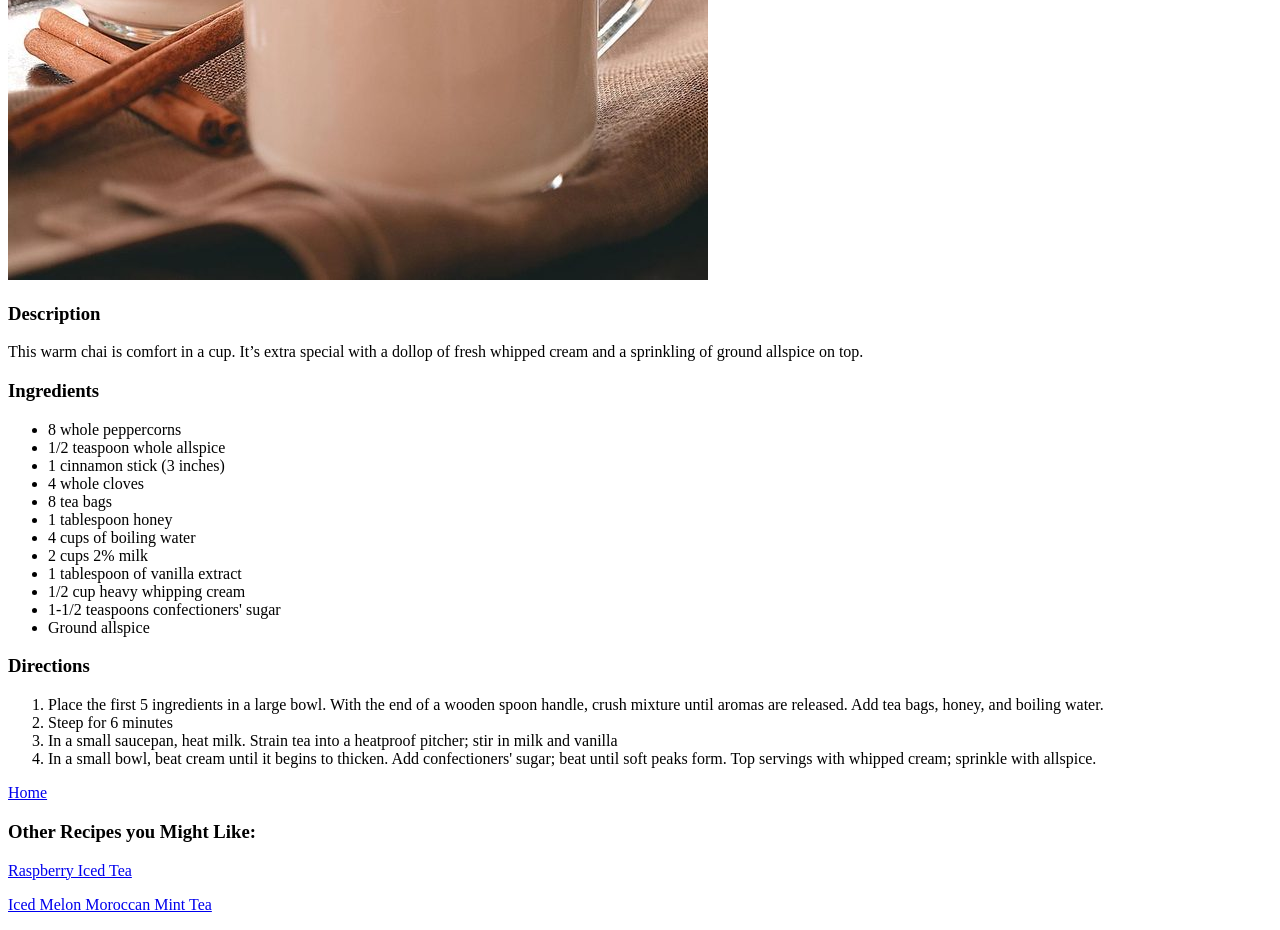
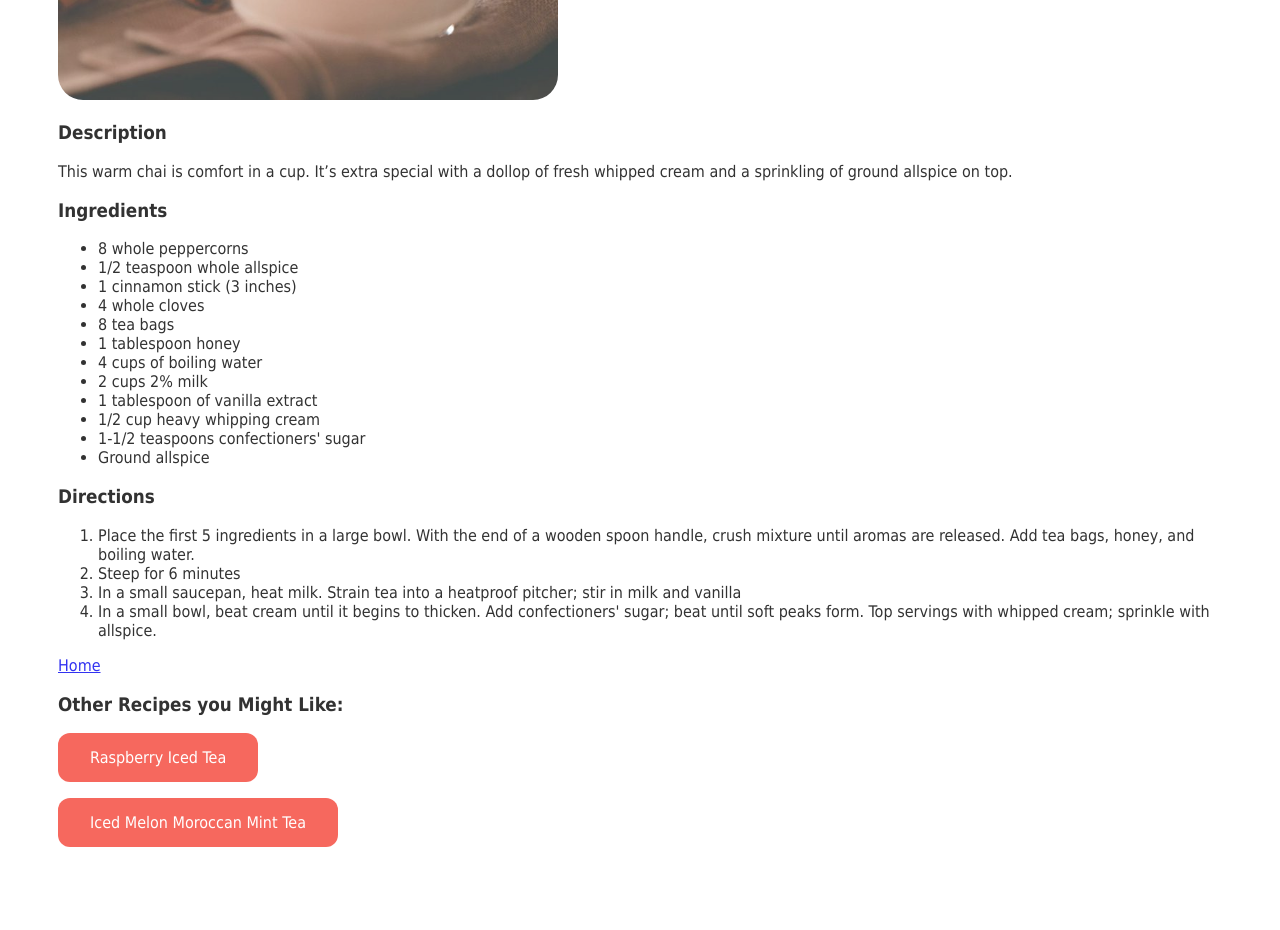
Before and after one commit to n-susanto/odin-recipes, a plain HTML site: page recipes/vanilla-chai.html in a window 1280 px wide. Shown: the part 500-1430 px from the top of the page. After the commit the page ends 1363 px from the top, so only its background shows below. Drawn offline with Linux system fonts and the light colour scheme.

Commit message:
Added style to all the recipe pages

```diff
--- a/recipes/vanilla-chai.html
+++ b/recipes/vanilla-chai.html
@@ -1,12 +1,14 @@
 <!DOCTYPE html>
 <html lang="en">
 <head>
+    <link rel="stylesheet" href="../style.css">
     <meta charset="UTF-8">
     <meta http-equiv="X-UA-Compatible" content="IE=edge">
     <meta name="viewport" content="width=device-width, initial-scale=1.0">
     <title>Pretty Teas</title>
 </head>
 <body>
+    <div>
         <h1>Vanilla Chai Tea</h1>
         <img src="../images/vanilla-chai.jpg">
         <h3>Description</h3>
@@ -38,7 +40,8 @@
 
         <p><a href="../index.html">Home</a></p>
         <h3>Other Recipes you Might Like:</h3>
-    <p><a href="raspberry-iced-tea.html">Raspberry Iced Tea</a></p>
-    <p><a href="iced-melon-moroccan-mint-tea.html">Iced Melon Moroccan Mint Tea</a></p>
+        <p><a href="raspberry-iced-tea.html" class="fancy">Raspberry Iced Tea</a></p>
+        <p><a href="iced-melon-moroccan-mint-tea.html" class="fancy">Iced Melon Moroccan Mint Tea</a></p>
+    </div>
 </body>
 </html>
--- a/style.css
+++ b/style.css
@@ -1,8 +1,8 @@
 div {
     font-family: Tahoma,sans-serif,Arial;
     opacity: 0.8;
-    padding-left: 70px;
-    padding-right: 70px;
+    padding-left: 50px;
+    padding-right: 50px;
 }
 
 h1 {
@@ -26,7 +26,7 @@ img {
     border-radius: 5%; /*rounds corners, 50% makes a circle*/
 }
 
-a:link, a:visited{
+.fancy:link, .fancy:visited{
     text-decoration: none;
     background-color: #f44336;
     border-radius: 12px;
@@ -37,7 +37,7 @@ a:link, a:visited{
     font-size: 16px;
 }
 
-a:hover,a:active{
+.fancy:hover,.fancy:active{
     background-color: #D2190B;
     color:white;
     cursor: pointer;
```
Also changed, not shown: index.html (+4 -4 lines), recipes/iced-melon-moroccan-mint-tea.html (+5 -2 lines), recipes/raspberry-iced-tea.html (+4 -1 lines). Lines whose indentation alone changed are shown as unchanged.
